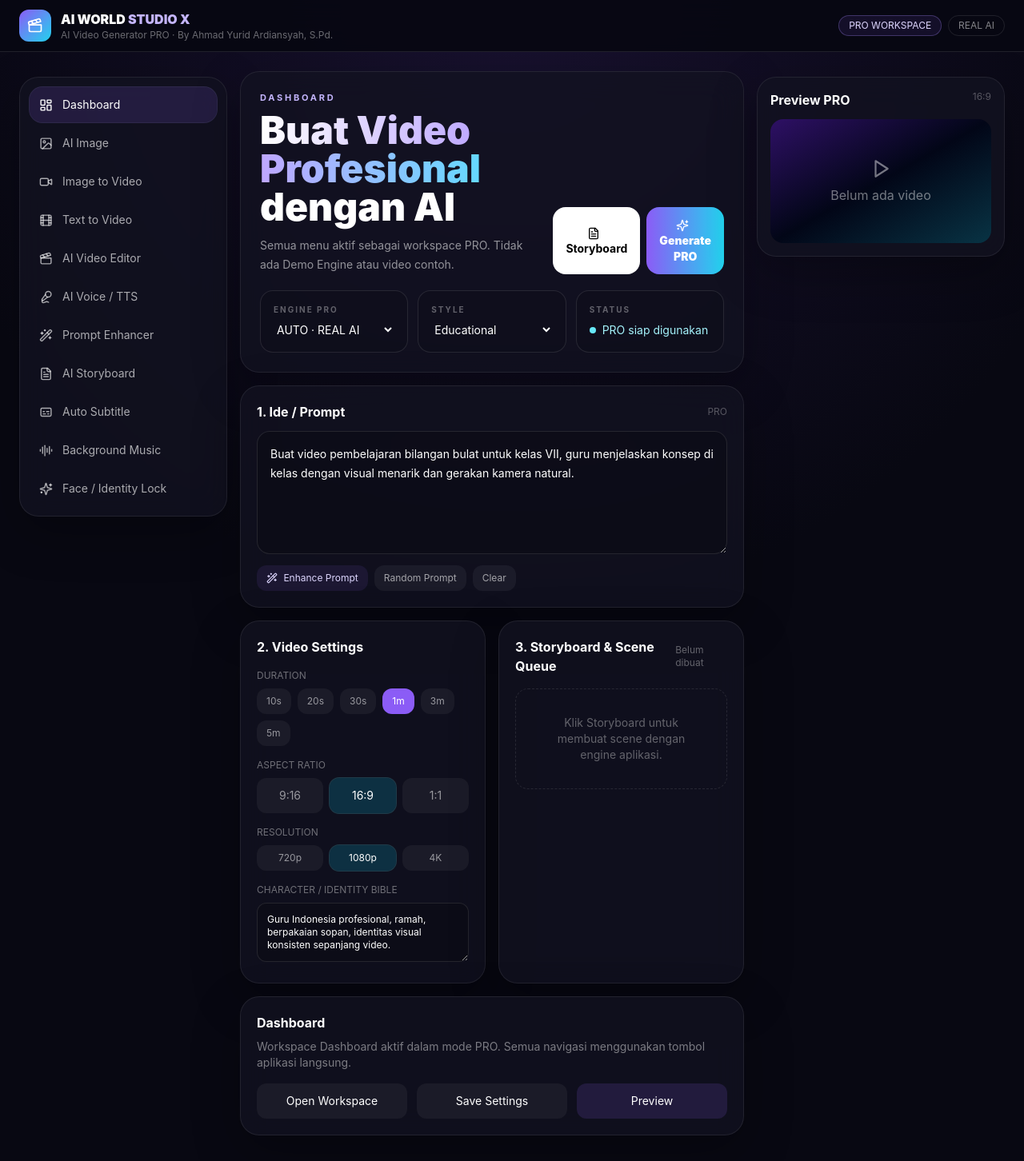
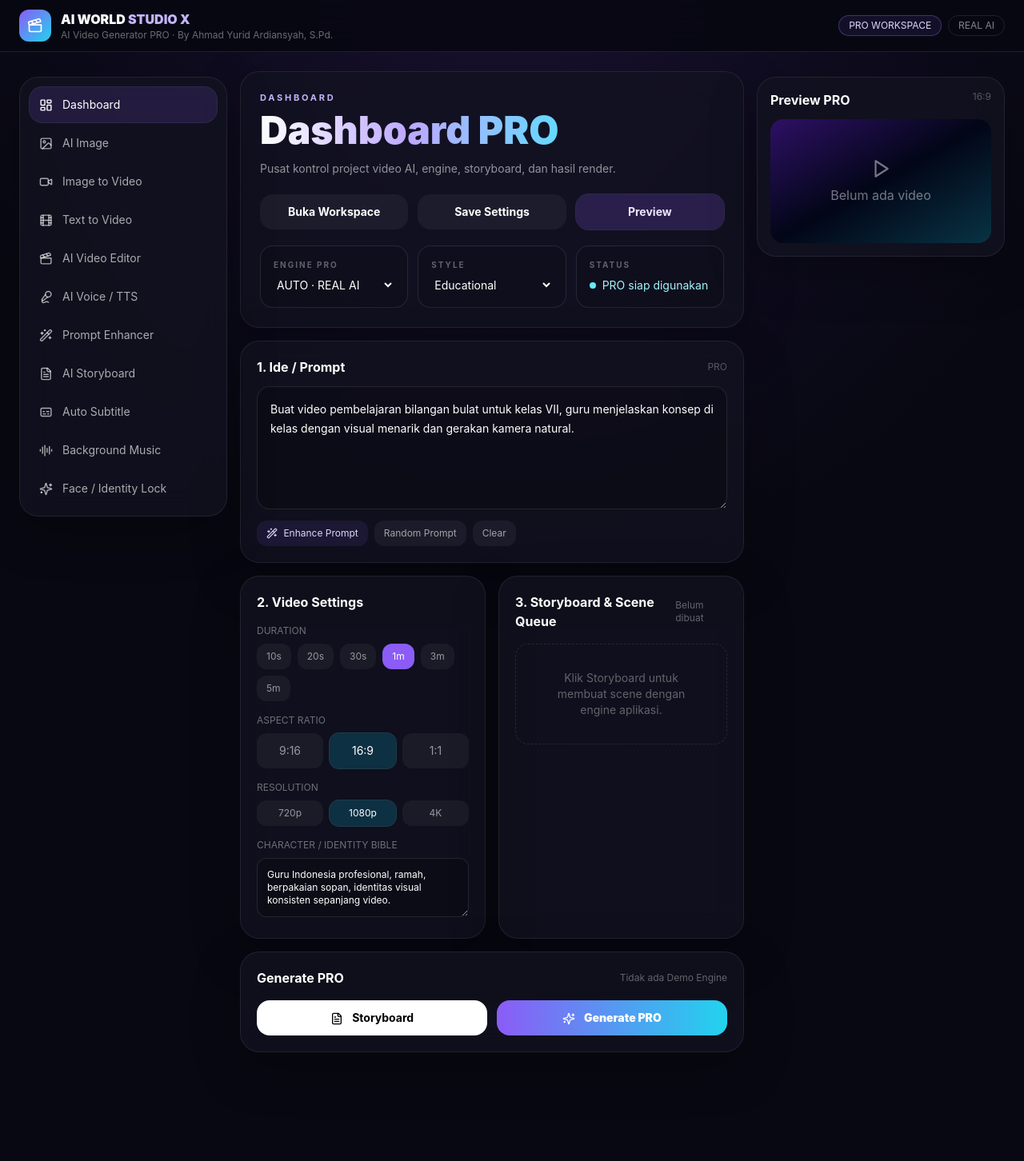
Before and after one commit to ahmadardiansyah24-boop/ai-video-generator-pro-x1, a Next.js app: page / in a window 1280 px wide. Shown: the whole page at 80% size. After the commit the page ends 1348 px from the top, so only its background shows below. Built offline with nearby package versions, Linux system fonts and the light colour scheme.

Commit message:
Fix PRO menu clicks and workspace navigation

```diff
--- a/components/VideoStudio.tsx
+++ b/components/VideoStudio.tsx
@@ -53,6 +53,64 @@
 const styles = ['Educational', 'Realistic', 'Cinematic', 'Documentary', 'Anime', '3D', 'Corporate'];
 const durations = [10, 20, 30, 60, 180, 300];
 
+const workspaceInfo: Record<Section, { title: string; description: string; action: string }> = {
+  Dashboard: {
+    title: 'Dashboard PRO',
+    description: 'Pusat kontrol project video AI, engine, storyboard, dan hasil render.',
+    action: 'Dashboard dibuka',
+  },
+  'AI Image': {
+    title: 'AI Image PRO',
+    description: 'Workspace pembuatan visual AI sebagai aset pembuka untuk project video.',
+    action: 'AI Image workspace dibuka',
+  },
+  'Image to Video': {
+    title: 'Image to Video PRO',
+    description: 'Konversi gambar menjadi video dengan gerakan kamera dan visual yang konsisten.',
+    action: 'Image to Video workspace dibuka',
+  },
+  'Text to Video': {
+    title: 'Text to Video PRO',
+    description: 'Buat video langsung dari prompt menggunakan engine AI yang benar-benar terhubung.',
+    action: 'Text to Video workspace dibuka',
+  },
+  'AI Video Editor': {
+    title: 'AI Video Editor PRO',
+    description: 'Area editing project untuk pengembangan scene, urutan, dan hasil akhir.',
+    action: 'AI Video Editor workspace dibuka',
+  },
+  'AI Voice / TTS': {
+    title: 'AI Voice / TTS PRO',
+    description: 'Workspace narasi dan suara AI untuk mendukung video pembelajaran.',
+    action: 'AI Voice / TTS workspace dibuka',
+  },
+  'Prompt Enhancer': {
+    title: 'Prompt Enhancer PRO',
+    description: 'Perkuat prompt dengan detail kamera, pencahayaan, gerakan, dan kontinuitas karakter.',
+    action: 'Prompt Enhancer workspace dibuka',
+  },
+  'AI Storyboard': {
+    title: 'AI Storyboard PRO',
+    description: 'Susun scene video berdasarkan prompt dan durasi project sebelum proses render.',
+    action: 'AI Storyboard workspace dibuka',
+  },
+  'Auto Subtitle': {
+    title: 'Auto Subtitle PRO',
+    description: 'Workspace subtitle otomatis untuk menyiapkan video yang siap dipublikasikan.',
+    action: 'Auto Subtitle workspace dibuka',
+  },
+  'Background Music': {
+    title: 'Background Music PRO',
+    description: 'Area pengaturan musik latar dan nuansa audio project video.',
+    action: 'Background Music workspace dibuka',
+  },
+  'Face / Identity Lock': {
+    title: 'Face / Identity Lock PRO',
+    description: 'Atur identitas karakter agar visual tetap konsisten antar scene.',
+    action: 'Face / Identity Lock workspace dibuka',
+  },
+};
+
 export default function VideoStudio() {
   const [section, setSection] = useState<Section>('Dashboard');
   const [drawer, setDrawer] = useState(false);
@@ -73,12 +131,15 @@
   const [loading, setLoading] = useState(false);
 
   const total = useMemo(() => scenes.reduce((sum, scene) => sum + scene.duration, 0), [scenes]);
+  const workspace = workspaceInfo[section];
 
   function go(next: Section) {
     setSection(next);
     setDrawer(false);
-    setStatus(`${next} aktif`);
-    window.scrollTo({ top: 0, behavior: 'smooth' });
+    setStatus(workspaceInfo[next].action);
+    requestAnimationFrame(() => {
+      document.getElementById('studio-workspace')?.scrollIntoView({ behavior: 'smooth', block: 'start' });
+    });
   }
 
   async function makeStoryboard() {
@@ -160,12 +221,10 @@
   }
 
   function enhancePrompt() {
-    setPrompt(
-      (current) =>
-        `${current}. Cinematic composition, natural motion, consistent identity, detailed environment, professional camera movement, realistic lighting, high quality.`
+    setPrompt((current) =>
+      `${current}. Cinematic composition, natural motion, consistent identity, detailed environment, professional camera movement, realistic lighting, high quality.`
     );
     go('Prompt Enhancer');
-    setStatus('Prompt PRO ditingkatkan');
   }
 
   return (
@@ -212,7 +271,7 @@
             onClick={() => setDrawer(false)}
             aria-label="Tutup menu"
           />
-          <aside className="absolute left-0 top-0 h-full w-[86vw] max-w-[340px] overflow-y-auto bg-[#0c0b17] p-4 shadow-2xl">
+          <aside className="relative z-[101] h-full w-[86vw] max-w-[340px] overflow-y-auto bg-[#0c0b17] p-4 shadow-2xl">
             <div className="mb-6 flex items-center justify-between">
               <b>PRO MENU</b>
               <button
@@ -230,42 +289,21 @@
       )}
 
       <main className="mx-auto grid max-w-[1500px] gap-4 p-3 pb-24 sm:p-5 lg:grid-cols-[260px_minmax(0,1fr)_310px] lg:p-6 lg:pb-8">
-        <aside className="glass hidden self-start rounded-3xl p-3 lg:sticky lg:top-24 lg:block">
+        <aside className="glass relative z-20 hidden self-start rounded-3xl p-3 lg:sticky lg:top-24 lg:block">
           <MenuList active={section} onSelect={go} />
         </aside>
 
         <section className="min-w-0 space-y-4">
-          <div className="glass rounded-3xl p-4 sm:p-6">
-            <div className="flex flex-col gap-4 xl:flex-row xl:items-end xl:justify-between">
-              <div>
-                <div className="text-[11px] font-bold uppercase tracking-[.25em] text-violet-300">
-                  {section}
-                </div>
-                <h1 className="mt-2 text-3xl font-black leading-tight sm:text-4xl lg:text-5xl">
-                  <span className="gradient-text">Buat Video Profesional</span> dengan AI
-                </h1>
-                <p className="mt-3 max-w-3xl text-sm leading-6 text-white/55">
-                  Semua menu aktif sebagai workspace PRO. Tidak ada Demo Engine atau video contoh.
-                </p>
-              </div>
-              <div className="grid grid-cols-2 gap-2 sm:flex">
-                <button
-                  type="button"
-                  onClick={makeStoryboard}
-                  disabled={loading}
-                  className="rounded-2xl bg-white px-4 py-3 text-sm font-bold text-black disabled:opacity-50"
-                >
-                  <FileText size={16} className="mr-2 inline" /> Storyboard
-                </button>
-                <button
-                  type="button"
-                  onClick={generate}
-                  disabled={loading}
-                  className="rounded-2xl bg-gradient-to-r from-violet-500 to-cyan-400 px-4 py-3 text-sm font-black disabled:opacity-50"
-                >
-                  <Sparkles size={16} className="mr-2 inline" /> Generate PRO
-                </button>
-              </div>
+          <div id="studio-workspace" className="scroll-mt-24 glass rounded-3xl p-4 sm:p-6">
+            <div className="text-[11px] font-bold uppercase tracking-[.25em] text-violet-300">{section}</div>
+            <h1 className="mt-2 text-3xl font-black leading-tight sm:text-4xl lg:text-5xl">
+              <span className="gradient-text">{workspace.title}</span>
+            </h1>
+            <p className="mt-3 max-w-3xl text-sm leading-6 text-white/55">{workspace.description}</p>
+            <div className="mt-5 grid gap-3 sm:grid-cols-2 lg:grid-cols-3">
+              <ActionButton label="Buka Workspace" onClick={() => setStatus(`${workspace.title} dibuka`)} />
+              <ActionButton label="Save Settings" onClick={() => setStatus('Pengaturan PRO tersimpan')} />
+              <ActionButton label="Preview" primary onClick={() => setStatus('Preview diperbarui')} />
             </div>
 
             <div className="mt-5 grid gap-3 md:grid-cols-3">
@@ -273,7 +311,7 @@
                 <select
                   value={engine}
                   onChange={(event) => setEngine(event.target.value as VideoEngine)}
-                  className="mt-2 w-full bg-transparent text-sm outline-none"
+                  className="mt-2 w-full cursor-pointer bg-transparent text-sm outline-none"
                 >
                   <option value="AUTO">AUTO · REAL AI</option>
                   <option value="VEO">VEO · PRO</option>
@@ -284,11 +322,9 @@
                 <select
                   value={style}
                   onChange={(event) => setStyle(event.target.value)}
-                  className="mt-2 w-full bg-transparent text-sm outline-none"
+                  className="mt-2 w-full cursor-pointer bg-transparent text-sm outline-none"
                 >
-                  {styles.map((item) => (
-                    <option key={item}>{item}</option>
-                  ))}
+                  {styles.map((item) => <option key={item}>{item}</option>)}
                 </select>
               </Card>
               <Card label="STATUS">
@@ -312,17 +348,17 @@
               className="mt-3 min-h-[125px] w-full rounded-2xl border border-white/10 bg-black/20 p-4 text-sm leading-6 outline-none focus:border-violet-400/40"
             />
             <div className="mt-2 flex flex-wrap gap-2">
-              <button type="button" onClick={enhancePrompt} className="rounded-xl bg-violet-500/10 px-3 py-2 text-xs text-violet-200">
+              <button type="button" onClick={enhancePrompt} className="cursor-pointer rounded-xl bg-violet-500/10 px-3 py-2 text-xs text-violet-200">
                 <Wand2 size={14} className="mr-1 inline" /> Enhance Prompt
               </button>
               <button
                 type="button"
                 onClick={() => setPrompt('Video cinematic tentang guru mengajar di kelas, profesional, natural, inspiratif.')}
-                className="rounded-xl bg-white/5 px-3 py-2 text-xs text-white/60"
+                className="cursor-pointer rounded-xl bg-white/5 px-3 py-2 text-xs text-white/60"
               >
                 Random Prompt
               </button>
-              <button type="button" onClick={() => setPrompt('')} className="rounded-xl bg-white/5 px-3 py-2 text-xs text-white/60">
+              <button type="button" onClick={() => setPrompt('')} className="cursor-pointer rounded-xl bg-white/5 px-3 py-2 text-xs text-white/60">
                 Clear
               </button>
             </div>
@@ -339,7 +375,7 @@
                         type="button"
                         key={value}
                         onClick={() => setDuration(value)}
-                        className={`rounded-xl px-3 py-2 text-xs ${duration === value ? 'bg-violet-500' : 'bg-white/5 text-white/55'}`}
+                        className={`cursor-pointer rounded-xl px-3 py-2 text-xs ${duration === value ? 'bg-violet-500' : 'bg-white/5 text-white/55'}`}
                       >
                         {value < 60 ? `${value}s` : `${value / 60}m`}
                       </button>
@@ -354,7 +390,7 @@
                         type="button"
                         key={value}
                         onClick={() => setRatio(value)}
-                        className={`rounded-xl px-3 py-3 text-sm ${ratio === value ? 'bg-cyan-500/20 ring-1 ring-cyan-300/20' : 'bg-white/5 text-white/55'}`}
+                        className={`cursor-pointer rounded-xl px-3 py-3 text-sm ${ratio === value ? 'bg-cyan-500/20 ring-1 ring-cyan-300/20' : 'bg-white/5 text-white/55'}`}
                       >
                         {value}
                       </button>
@@ -369,7 +405,7 @@
                         type="button"
                         key={value}
                         onClick={() => setResolution(value)}
-                        className={`rounded-xl px-3 py-2 text-xs ${resolution === value ? 'bg-cyan-500/20 ring-1 ring-cyan-300/20' : 'bg-white/5 text-white/55'}`}
+                        className={`cursor-pointer rounded-xl px-3 py-2 text-xs ${resolution === value ? 'bg-cyan-500/20 ring-1 ring-cyan-300/20' : 'bg-white/5 text-white/55'}`}
                       >
                         {value}
                       </button>
@@ -391,31 +427,19 @@
             <div className="glass rounded-3xl p-4 sm:p-5">
               <div className="mb-4 flex items-center justify-between">
                 <b>3. Storyboard & Scene Queue</b>
-                <span className="text-xs text-white/35">
-                  {scenes.length ? `${scenes.length} scene · ${total}s` : 'Belum dibuat'}
-                </span>
+                <span className="text-xs text-white/35">{scenes.length ? `${scenes.length} scene · ${total}s` : 'Belum dibuat'}</span>
               </div>
               {scenes.length ? (
                 <div className="space-y-3">
                   {scenes.map((scene, index) => (
                     <div key={scene.id} className="rounded-2xl border border-white/10 bg-black/10 p-4">
                       <div className="flex gap-3">
-                        <div className="flex h-9 w-9 shrink-0 items-center justify-center rounded-xl bg-violet-500/10 text-sm font-black text-violet-200">
-                          {index + 1}
-                        </div>
+                        <div className="flex h-9 w-9 shrink-0 items-center justify-center rounded-xl bg-violet-500/10 text-sm font-black text-violet-200">{index + 1}</div>
                         <div className="min-w-0 flex-1">
-                          <div className="flex justify-between gap-3">
-                            <b className="break-words">{scene.title}</b>
-                            <span className="shrink-0 text-xs text-white/35">{scene.duration}s</span>
-                          </div>
+                          <div className="flex justify-between gap-3"><b className="break-words">{scene.title}</b><span className="shrink-0 text-xs text-white/35">{scene.duration}s</span></div>
                           <div className="mt-2 text-xs leading-5 text-white/45">{scene.visualPrompt}</div>
                         </div>
-                        <button
-                          type="button"
-                          onClick={() => setStatus(`Scene ${index + 1} siap di-regenerate PRO`)}
-                          className="h-9 w-9 shrink-0 rounded-xl bg-white/5"
-                          aria-label={`Regenerate scene ${index + 1}`}
-                        >
+                        <button type="button" onClick={() => setStatus(`Scene ${index + 1} siap di-regenerate PRO`)} className="h-9 w-9 shrink-0 cursor-pointer rounded-xl bg-white/5" aria-label={`Regenerate scene ${index + 1}`}>
                           <RefreshCw size={14} className="mx-auto" />
                         </button>
                       </div>
@@ -423,27 +447,22 @@
                   ))}
                 </div>
               ) : (
-                <div className="rounded-2xl border border-dashed border-white/10 p-8 text-center text-sm text-white/35">
-                  Klik Storyboard untuk membuat scene dengan engine aplikasi.
-                </div>
+                <div className="rounded-2xl border border-dashed border-white/10 p-8 text-center text-sm text-white/35">Klik Storyboard untuk membuat scene dengan engine aplikasi.</div>
               )}
             </div>
           </div>
 
-          <div className="glass rounded-3xl p-5">
-            <b>{section}</b>
-            <p className="mt-2 text-sm text-white/45">
-              Workspace {section} aktif dalam mode PRO. Semua navigasi menggunakan tombol aplikasi langsung.
-            </p>
-            <div className="mt-4 grid gap-3 sm:grid-cols-3">
-              <button type="button" onClick={() => setStatus(`${section} dibuka`)} className="rounded-xl bg-white/5 p-3 text-sm">
-                Open Workspace
+          <div className="glass rounded-3xl p-4 sm:p-5">
+            <div className="mb-4 flex items-center justify-between">
+              <b>Generate PRO</b>
+              <span className="text-xs text-white/35">Tidak ada Demo Engine</span>
+            </div>
+            <div className="grid gap-3 sm:grid-cols-2">
+              <button type="button" onClick={makeStoryboard} disabled={loading} className="cursor-pointer rounded-2xl bg-white px-4 py-3 text-sm font-bold text-black disabled:cursor-not-allowed disabled:opacity-50">
+                <FileText size={16} className="mr-2 inline" /> Storyboard
               </button>
-              <button type="button" onClick={() => setStatus('Pengaturan PRO tersimpan')} className="rounded-xl bg-white/5 p-3 text-sm">
-                Save Settings
-              </button>
-              <button type="button" onClick={() => setStatus('Preview diperbarui')} className="rounded-xl bg-violet-500/15 p-3 text-sm">
-                Preview
+              <button type="button" onClick={generate} disabled={loading} className="cursor-pointer rounded-2xl bg-gradient-to-r from-violet-500 to-cyan-400 px-4 py-3 text-sm font-black disabled:cursor-not-allowed disabled:opacity-50">
+                <Sparkles size={16} className="mr-2 inline" /> Generate PRO
               </button>
             </div>
           </div>
@@ -451,25 +470,11 @@
 
         <aside className="min-w-0 xl:sticky xl:top-24 xl:self-start">
           <div className="glass rounded-3xl p-4">
-            <div className="mb-3 flex justify-between">
-              <b>Preview PRO</b>
-              <span className="text-xs text-white/30">{ratio}</span>
+            <div className="mb-3 flex justify-between"><b>Preview PRO</b><span className="text-xs text-white/30">{ratio}</span></div>
+            <div className="flex aspect-video items-center justify-center overflow-hidden rounded-2xl bg-gradient-to-br from-violet-950 via-slate-950 to-cyan-950">
+              {videoUrl ? <video src={videoUrl} controls playsInline className="h-full w-full object-contain" /> : <div className="text-center text-white/45"><Play size={26} className="mx-auto mb-2" />Belum ada video</div>}
             </div>
-            <div className="flex aspect-video items-center justify-center overflow-hidden rounded-2xl bg-gradient-to-br from-violet-950 via-slate-950 to-cyan-950">
-              {videoUrl ? (
-                <video src={videoUrl} controls playsInline className="h-full w-full object-contain" />
-              ) : (
-                <div className="text-center text-white/45">
-                  <Play size={26} className="mx-auto mb-2" />
-                  Belum ada video
-                </div>
-              )}
-            </div>
-            {videoUrl && (
-              <a href={videoUrl} download className="mt-3 block rounded-xl bg-white p-3 text-center text-sm font-bold text-black">
-                <Download size={15} className="mr-2 inline" /> Download MP4
-              </a>
-            )}
+            {videoUrl && <a href={videoUrl} download className="mt-3 block rounded-xl bg-white p-3 text-center text-sm font-bold text-black"><Download size={15} className="mr-2 inline" /> Download MP4</a>}
           </div>
         </aside>
       </main>
@@ -477,12 +482,7 @@
       <div className="fixed bottom-0 left-0 right-0 z-40 border-t border-white/10 bg-[#080812]/95 px-2 py-2 backdrop-blur-xl lg:hidden">
         <div className="mx-auto grid max-w-xl grid-cols-4 gap-1">
           {menu.slice(0, 4).map(({ name, icon: Icon }) => (
-            <button
-              type="button"
-              key={name}
-              onClick={() => go(name)}
-              className={`rounded-xl px-1 py-2 text-[10px] ${section === name ? 'bg-violet-500/20 text-white' : 'text-white/60'}`}
-            >
+            <button type="button" key={name} onClick={() => go(name)} className={`cursor-pointer rounded-xl px-1 py-2 text-[10px] ${section === name ? 'bg-violet-500/20 text-white' : 'text-white/60'}`}>
               <Icon size={16} className="mx-auto mb-1" />
               {name.replace('AI ', '')}
             </button>
@@ -495,13 +495,14 @@
 
 function MenuList({ active, onSelect }: { active: Section; onSelect: (section: Section) => void }) {
   return (
-    <div className="space-y-1">
+    <nav className="space-y-1" aria-label="PRO menu">
       {menu.map(({ name, icon: Icon }) => (
         <button
           type="button"
           key={name}
           onClick={() => onSelect(name)}
-          className={`flex w-full items-center gap-3 rounded-2xl px-3 py-3 text-left text-sm transition ${
+          aria-pressed={active === name}
+          className={`relative z-30 flex w-full cursor-pointer items-center gap-3 rounded-2xl px-3 py-3 text-left text-sm transition active:scale-[0.99] ${
             active === name ? 'bg-violet-500/15 text-white ring-1 ring-violet-400/20' : 'text-white/65 hover:bg-white/5 hover:text-white'
           }`}
         >
@@ -509,7 +510,7 @@
           <span className="min-w-0 break-words">{name}</span>
         </button>
       ))}
-    </div>
+    </nav>
   );
 }
 
@@ -520,3 +521,17 @@
 function SettingBlock({ label, children }: { label: string; children: React.ReactNode }) {
   return <div><div className="mb-2 text-xs text-white/40">{label}</div>{children}</div>;
 }
+
+function ActionButton({ label, onClick, primary = false }: { label: string; onClick: () => void; primary?: boolean }) {
+  return (
+    <button
+      type="button"
+      onClick={onClick}
+      className={`cursor-pointer rounded-2xl p-3 text-sm font-bold transition active:scale-[0.99] ${
+        primary ? 'bg-violet-500/20 text-violet-100 ring-1 ring-violet-400/20 hover:bg-violet-500/30' : 'bg-white/5 text-white hover:bg-white/10'
+      }`}
+    >
+      {label}
+    </button>
+  );
+}
```
